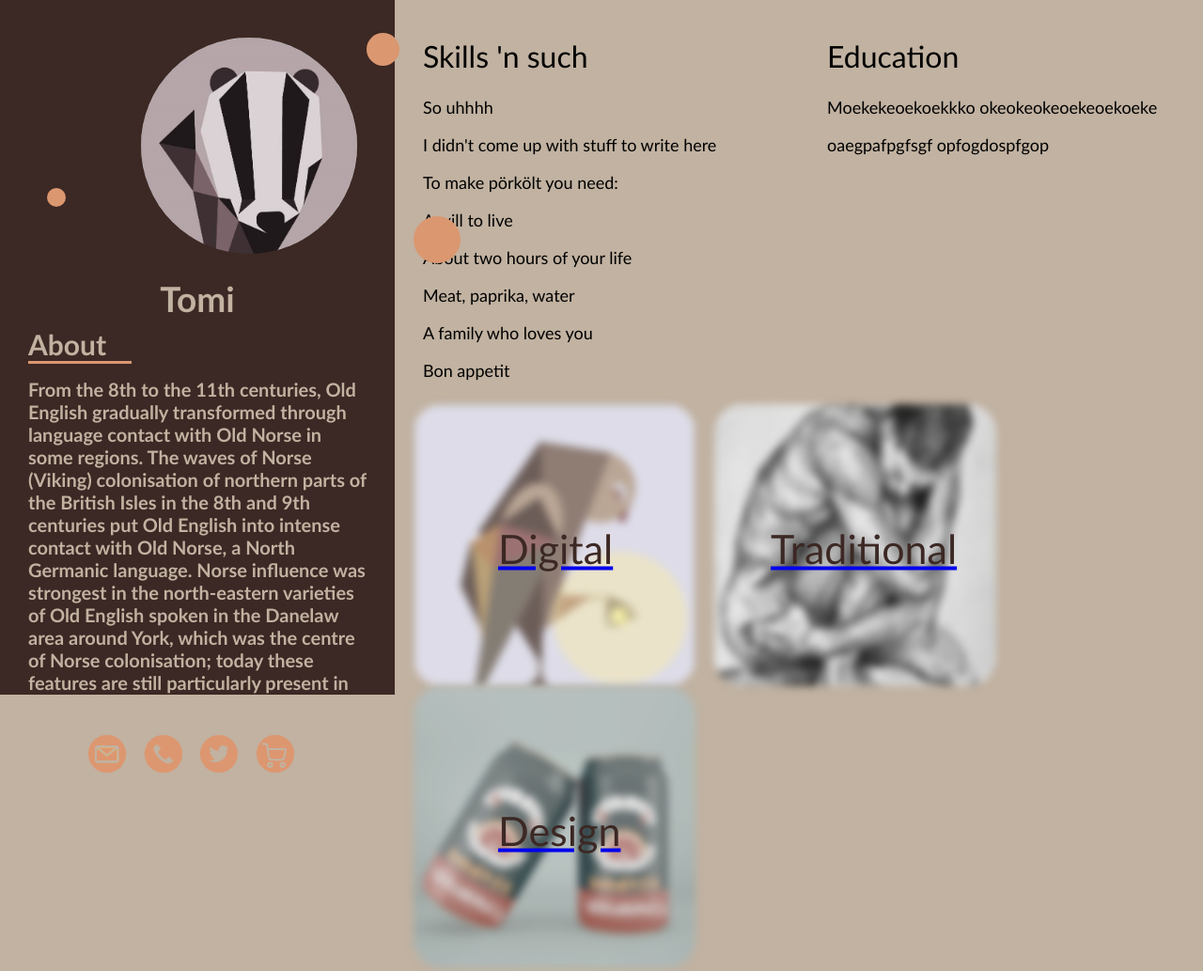
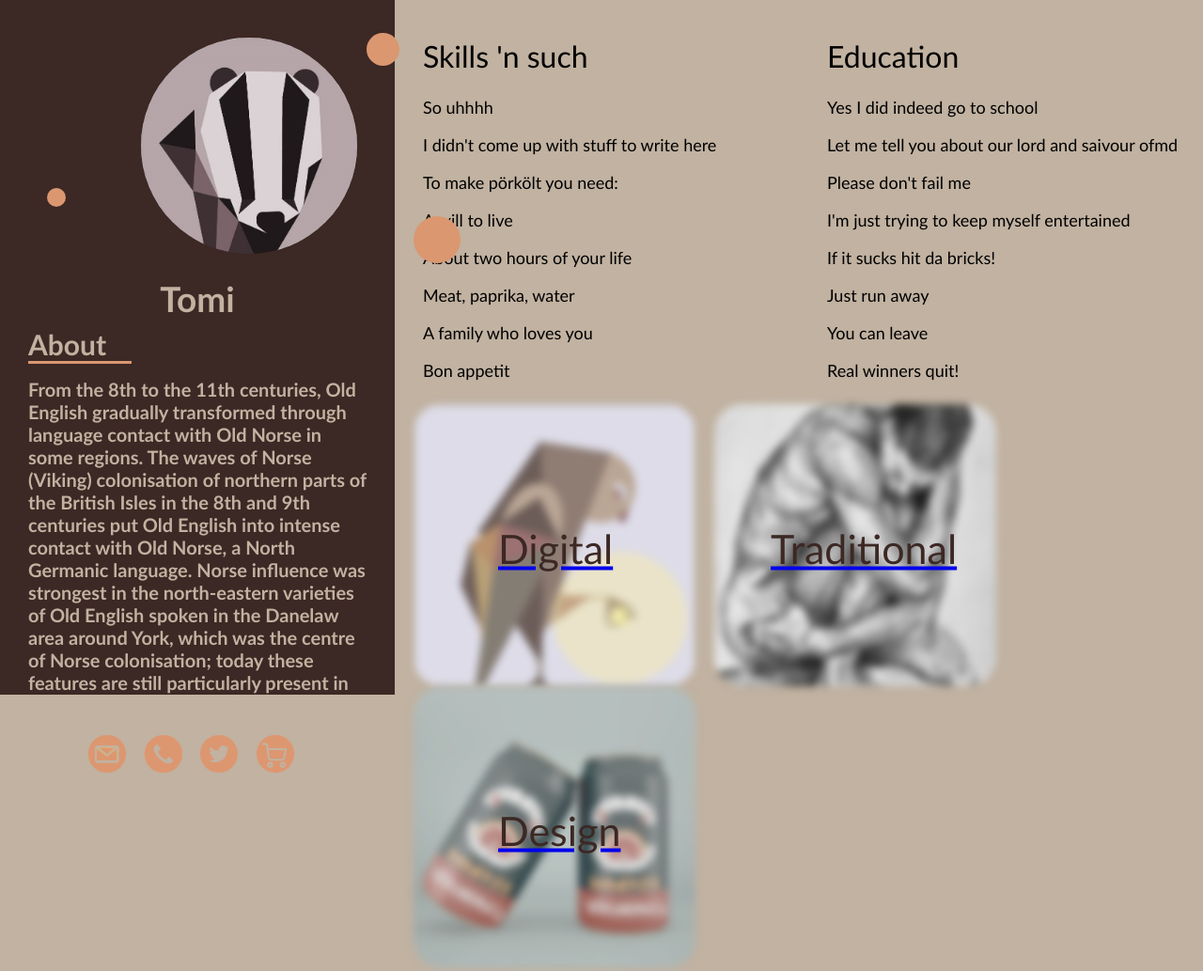
Before and after one commit to RabiTomi/Tomi-Rabi-2023-Mandatory-assignment, a plain HTML site: page about.html in a window 1280 px wide. Shown: the whole page at 94% size. Drawn offline with Linux system fonts and the light colour scheme.

Commit message:
HIT DA BRICKS

```diff
--- a/about.html
+++ b/about.html
@@ -3,7 +3,7 @@
 <head>
     <meta charset="UTF-8">
     <meta name="viewport" content="width=device-width, initial-scale=1.0">
-    <title>About</title>
+    <title>About page</title>
     <link rel="stylesheet" href="style.css">
 </head>
 
@@ -59,7 +59,8 @@
 
     <div class="stuff">
         <div class="cim"><p3>Education</p3></div>
-        <div class="szov"><p4>Moekekeoekoekkko okeokeokeoekeoekoeke oaegpafpgfsgf opfogdospfgop</p4></div>
+        <div class="szov"><p4>Yes I did indeed go to school <br> Let me tell you about our lord and saivour ofmd<br>
+            Please don't fail me <br>I'm just trying to keep myself entertained<br>If it sucks hit da bricks! <br> Just run away <br>You can leave <br> Real winners quit! <br> </p4></div>
 
         </div>
 </div>
```
